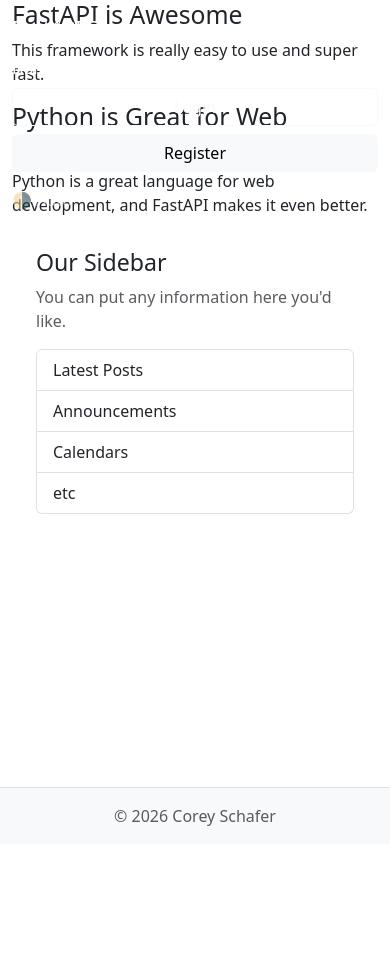
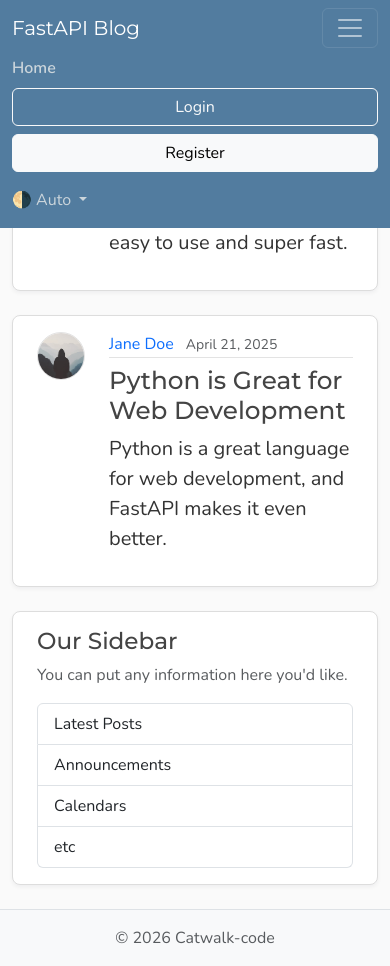
Before and after one commit to Catwalk-code/FastAPI-Posts-web-site, a FastAPI app: page / in a window 390 px wide, after a click that opens the changed part. Before the commit the page ends 826 px from the top, so only its background shows below. Run offline with FastAPI, Linux system fonts and the light colour scheme.

Commit message:
Added styles

```diff
--- a/src/fastapi_blog/main.py
+++ b/src/fastapi_blog/main.py
@@ -1,7 +1,9 @@
 from fastapi import FastAPI, Request
 from fastapi.templating import Jinja2Templates
+from fastapi.staticfiles import StaticFiles
 
 app = FastAPI()
+app.mount("/static", StaticFiles(directory="static"), name="static")
 
 templates = Jinja2Templates(directory = "templates")
 
--- /dev/null
+++ b/src/fastapi_blog/static/css/main.css
@@ -0,0 +1,295 @@
+:root {
+  /* Fonts */
+  --font-heading: "Montserrat", system-ui, -apple-system, BlinkMacSystemFont,
+    sans-serif;
+  --font-body: "Nunito", system-ui, -apple-system, BlinkMacSystemFont,
+    sans-serif;
+
+  /* Colors */
+  --color-bg-body: #fafafa;
+  --color-bg-content: #ffffff;
+  --color-text-primary: #333333;
+  --color-text-heading: #444444;
+  --color-steel: #527c9f;
+  --color-nav-link: #cbd5db;
+  --color-nav-link-hover: #ffffff;
+  --color-link-hover: #428bca;
+  --color-border: #dddddd;
+  --color-border-light: #e3e3e3;
+
+  /* Spacing */
+  --spacing-xl: 5rem;
+
+  /* Sizing */
+  --article-img-size: 4rem; /* 64px converted to rem */
+  --account-img-size: 7.813rem; /* 125px converted to rem */
+}
+
+/* Base Styles */
+body {
+  font-family: var(--font-body);
+  background: var(--color-bg-body);
+  color: var(--color-text-primary);
+}
+
+main {
+  padding-top: var(--spacing-xl);
+}
+
+h1,
+h2,
+h3,
+h4,
+h5,
+h6 {
+  font-family: var(--font-heading);
+  color: var(--color-text-heading);
+}
+
+.navbar-brand {
+  font-family: var(--font-heading);
+}
+
+a {
+  text-decoration: none;
+}
+
+a:focus-visible,
+button:focus-visible {
+  outline: 2px solid var(--color-link-hover);
+  outline-offset: 2px;
+}
+
+/* Headers and Navigation */
+.bg-steel {
+  background-color: var(--color-steel);
+}
+
+.site-header .navbar-nav .nav-link {
+  color: var(--color-nav-link);
+  transition: color 0.2s ease-in-out;
+}
+
+.site-header .navbar-nav .nav-link:hover,
+.site-header .navbar-nav .nav-link:focus {
+  color: var(--color-nav-link-hover);
+}
+
+.site-header .navbar-nav .nav-link.active {
+  font-weight: 600;
+}
+
+/* Content Sections */
+.content-section {
+  background: var(--color-bg-content);
+  border: 1px solid var(--color-border);
+  border-radius: 0.5rem;
+  box-shadow: 0 2px 4px rgba(15, 23, 42, 0.05);
+  transition: box-shadow 0.15s ease, transform 0.15s ease,
+    border-color 0.15s ease;
+}
+
+.content-section:hover {
+  box-shadow: 0 4px 10px rgba(15, 23, 42, 0.1);
+  border-color: var(--color-border-light);
+}
+
+/* Articles */
+.article-title {
+  color: var(--color-text-heading);
+  transition: color 0.2s ease-in-out;
+}
+
+a.article-title:hover,
+a.article-title:focus {
+  color: var(--color-link-hover);
+  text-decoration: none;
+}
+
+.article-content {
+  white-space: pre-line;
+  font-size: 1.25rem;
+}
+
+.article-img {
+  height: var(--article-img-size);
+  width: var(--article-img-size);
+  flex-shrink: 0;
+  object-fit: cover;
+  border: 1px solid var(--color-border-light);
+  box-shadow: 0 0 0 2px var(--color-bg-content);
+}
+
+.article-metadata {
+  padding-bottom: 0.063rem; /* 1px converted to rem */
+  border-bottom: 1px solid var(--color-border-light);
+}
+
+.article-metadata a {
+  transition: color 0.2s ease-in-out;
+}
+
+.article-metadata a:hover,
+.article-metadata a:focus {
+  color: var(--color-text-primary);
+  text-decoration: none;
+}
+
+.article-svg {
+  width: 1.563rem; /* 25px converted to rem */
+  height: 1.563rem;
+  vertical-align: middle;
+}
+
+/* Account/Profile */
+.account-img {
+  height: var(--account-img-size);
+  width: var(--account-img-size);
+  object-fit: cover;
+}
+
+.account-heading {
+  font-size: 2.5rem;
+}
+
+.file-input-sm {
+  max-width: 300px;
+}
+
+/* Custom Button Colors - Light Mode */
+.btn-outline-primary {
+  --bs-btn-color: #527c9f;
+  --bs-btn-border-color: #527c9f;
+  --bs-btn-hover-color: #fff;
+  --bs-btn-hover-bg: #466a87;
+  --bs-btn-hover-border-color: #3f6179;
+  --bs-btn-active-color: #fff;
+  --bs-btn-active-bg: #3f6179;
+  --bs-btn-active-border-color: #3a5b72;
+}
+
+.btn-outline-secondary {
+  --bs-btn-color: #495057;
+  --bs-btn-border-color: #6c757d;
+  --bs-btn-hover-color: #fff;
+  --bs-btn-hover-bg: #5a6268;
+  --bs-btn-hover-border-color: #545b62;
+  --bs-btn-active-color: #fff;
+  --bs-btn-active-bg: #545b62;
+  --bs-btn-active-border-color: #4e555b;
+}
+
+.btn-outline-danger {
+  --bs-btn-color: #a85b5b;
+  --bs-btn-border-color: #a85b5b;
+  --bs-btn-hover-color: #fff;
+  --bs-btn-hover-bg: #924e4e;
+  --bs-btn-hover-border-color: #874848;
+  --bs-btn-active-color: #fff;
+  --bs-btn-active-bg: #874848;
+  --bs-btn-active-border-color: #7c4242;
+}
+
+.btn-primary {
+  --bs-btn-color: #fff;
+  --bs-btn-bg: #527c9f;
+  --bs-btn-border-color: #527c9f;
+  --bs-btn-hover-color: #fff;
+  --bs-btn-hover-bg: #466a87;
+  --bs-btn-hover-border-color: #3f6179;
+  --bs-btn-active-color: #fff;
+  --bs-btn-active-bg: #3f6179;
+  --bs-btn-active-border-color: #3a5b72;
+}
+
+.btn-danger {
+  --bs-btn-color: #fff;
+  --bs-btn-bg: #a85b5b;
+  --bs-btn-border-color: #a85b5b;
+  --bs-btn-hover-color: #fff;
+  --bs-btn-hover-bg: #924e4e;
+  --bs-btn-hover-border-color: #874848;
+  --bs-btn-active-color: #fff;
+  --bs-btn-active-bg: #874848;
+  --bs-btn-active-border-color: #7c4242;
+}
+
+/* Custom Button Colors - Dark Mode */
+[data-bs-theme="dark"] .btn-outline-primary {
+  --bs-btn-color: #8aadc8;
+  --bs-btn-border-color: #8aadc8;
+  --bs-btn-hover-color: #000;
+  --bs-btn-hover-bg: #8aadc8;
+  --bs-btn-hover-border-color: #9fbdd4;
+  --bs-btn-active-color: #000;
+  --bs-btn-active-bg: #9fbdd4;
+  --bs-btn-active-border-color: #b4cde0;
+}
+
+[data-bs-theme="dark"] .btn-outline-secondary {
+  --bs-btn-color: #b8bfc6;
+  --bs-btn-border-color: #8a939b;
+  --bs-btn-hover-color: #000;
+  --bs-btn-hover-bg: #b8bfc6;
+  --bs-btn-hover-border-color: #adb5bd;
+  --bs-btn-active-color: #000;
+  --bs-btn-active-bg: #adb5bd;
+  --bs-btn-active-border-color: #a2aab2;
+}
+
+[data-bs-theme="dark"] .btn-outline-danger {
+  --bs-btn-color: #d89090;
+  --bs-btn-border-color: #d89090;
+  --bs-btn-hover-color: #000;
+  --bs-btn-hover-bg: #d89090;
+  --bs-btn-hover-border-color: #e0a8a8;
+  --bs-btn-active-color: #000;
+  --bs-btn-active-bg: #e0a8a8;
+  --bs-btn-active-border-color: #e8bcbc;
+}
+
+/* Responsive Adjustments */
+@media (max-width: 768px) {
+  .account-heading {
+    font-size: 2rem;
+  }
+
+  .article-img {
+    height: 3rem;
+    width: 3rem;
+  }
+}
+
+/* Dark Mode Features */
+
+[data-bs-theme="dark"] {
+  --color-bg-body: #1a1a1a;
+  --color-bg-content: #2d2d2d;
+  --color-text-primary: #e0e0e0;
+  --color-text-heading: #f0f0f0;
+  --color-border: #404040;
+  --color-border-light: #4a4a4a;
+}
+
+[data-bs-theme="dark"] .content-section {
+  box-shadow: 0 1px 3px rgba(0, 0, 0, 0.3);
+}
+
+[data-bs-theme="dark"] article.content-section:hover {
+  box-shadow: 0 2px 8px rgba(0, 0, 0, 0.5);
+}
+
+/* Custom Modal Colors */
+.modal-header.bg-success {
+  background-color: #4a7c5d !important;
+}
+
+.modal-header.bg-danger {
+  background-color: #a85b5b !important;
+}
+
+/* Ensure modal header text stays white in both themes */
+.modal-header.bg-success .modal-title,
+.modal-header.bg-danger .modal-title {
+  color: #ffffff !important;
+}
--- a/src/fastapi_blog/templates/home.html
+++ b/src/fastapi_blog/templates/home.html
@@ -1,8 +1,25 @@
 {% extends "layout.html" %}
-
 {% block content %}
-    {% for post in posts %}
-        <h2>{{ post.title}}</h2>
-        <p>{{ post.content }}</p>
-    {% endfor %}
+  {% for post in posts %}
+    <article class="content-section py-3 px-4 mb-4">
+      <div class="d-flex align-items-start gap-4">
+        <img class="rounded-circle article-img flex-shrink-0"
+             src="/static/profile_pics/default.jpg"
+             alt="{{ post.author }}'s profile picture"
+             width="64"
+             height="64"
+             loading="lazy">
+        <div class="flex-grow-1">
+          <div class="article-metadata mb-2">
+            <a class="me-2" href="#">{{ post.author }}</a>
+            <small class="text-body-secondary">{{ post.date_posted }}</small>
+          </div>
+          <h2>
+            <a class="article-title" href="#">{{ post.title }}</a>
+          </h2>
+          <p class="article-content">{{ post.content }}</p>
+        </div>
+      </div>
+    </article>
+  {% endfor %}
 {% endblock content %}
--- a/src/fastapi_blog/templates/layout.html
+++ b/src/fastapi_blog/templates/layout.html
@@ -11,7 +11,7 @@
       <title>FastAPI Blog</title>
     {% endif %}
     <meta name="description" content="FastAPI Tutorial">
-    <meta name="author" content="Corey Schafer">
+    <meta name="author" content="Catwalk-code">
 
     <!-- Open Graph Tags: The title of the page for social media sharing. It can match the title tag or be more descriptive. -->
     <meta property="og:title" content="FastAPI Blog">
@@ -43,7 +43,7 @@
           crossorigin="anonymous">
 
     <!-- Stylesheet -->
-    <link rel="stylesheet" type="text/css" href="/static/css/main.css">
+    <link rel="stylesheet" type="text/css" href="../static/css/main.css">
 
     <!-- Set a theme color that matches your website's primary color -->
     <meta name="theme-color" content="#527c9f">
@@ -53,7 +53,7 @@
     <link rel="icon" href="/static/icons/icon.svg" type="image/svg+xml">
 
     <!-- Apple touch icon for iOS devices -->
-    <link rel="apple-touch-icon" sizes="180x180" href="/static/icons/icon.png">
+    <link rel="apple-touch-icon" sizes="180x180" href="../static/icons/icon.png">
     <!-- Web app manifest for Progressive Web Apps -->
     <link rel="manifest" href="/static/site.webmanifest">
 
@@ -134,7 +134,7 @@
     <footer class="mt-auto py-3 bg-body-tertiary border-top">
       <div class="container text-center">
         <p class="text-body-secondary mb-0">
-          © <span id="year"></span> Corey Schafer
+          © <span id="year"></span> Catwalk-code
         </p>
       </div>
     </footer>
```
Also changed, not shown: README.md (added), src/fastapi_blog/static/icons/favicon.ico (added), src/fastapi_blog/static/icons/icon-192.png (added), src/fastapi_blog/static/icons/icon-512.png (added), src/fastapi_blog/static/icons/icon.png (added), src/fastapi_blog/static/icons/icon.svg (added), src/fastapi_blog/static/icons/original.png (added), src/fastapi_blog/static/js/utils.js (added), src/fastapi_blog/static/profile_pics/default.jpg (added), src/fastapi_blog/static/site.webmanifest (added).
